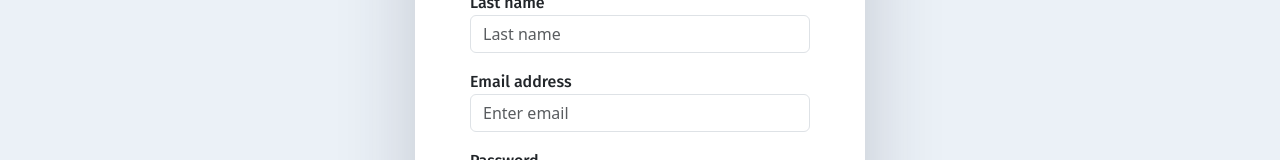
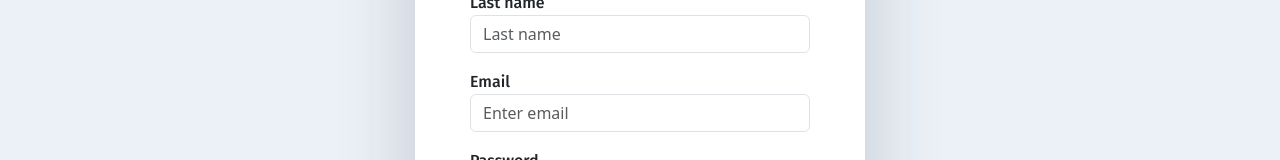
Before and after one commit to VikasNU1307/Integration-of-authentication-in-frontend, a React (Create React App) app: page /sign-up in a window 1280 px wide. Shown: the part 316-476 px from the top of the page. Built offline with nearby package versions, Linux system fonts and the light colour scheme.

Commit message:
sign up email label updated

```diff
--- a/src/Component/signup.js
+++ b/src/Component/signup.js
@@ -18,7 +18,7 @@ function SignUp () {
           <input type="text" className="form-control" placeholder="Last name" />
         </div>
         <div className="mb-3">
-          <label>Email address</label>
+          <label>Email</label>
           <input
             type="email"
             className="form-control"
```
